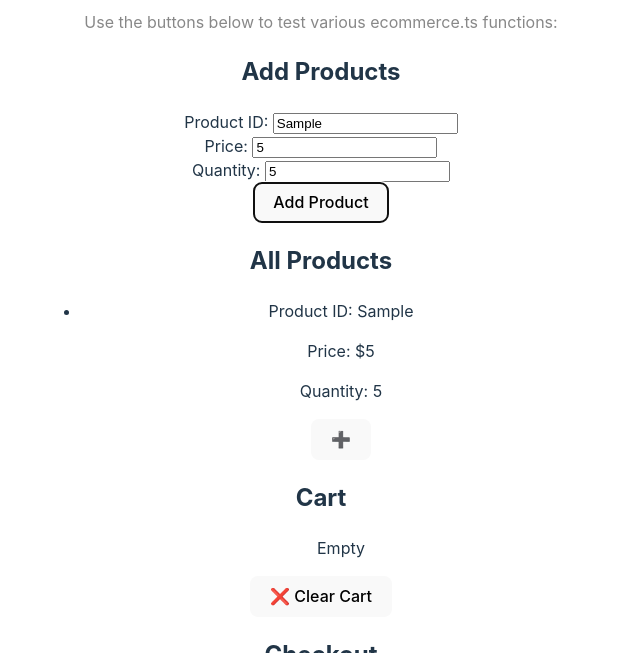
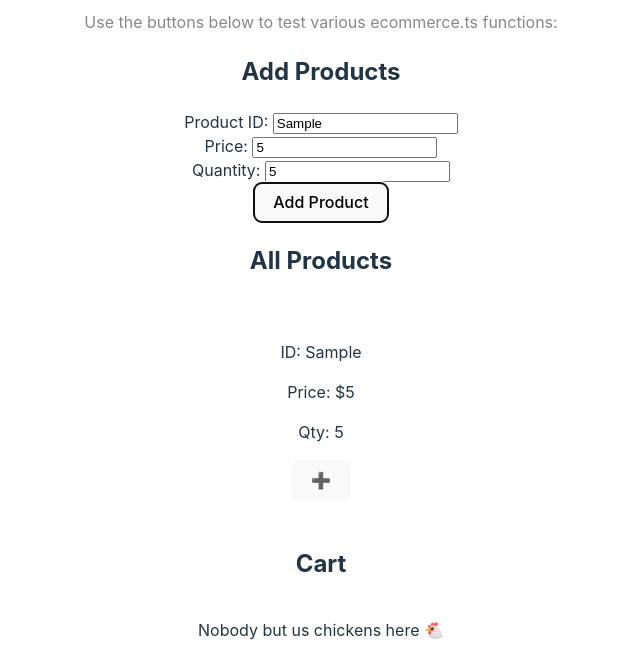
Before and after one commit to sana-gaikwad/ts-unit-tests-solutions, a website built with Vite: page index.html in a window 1280 px wide. Both pictures are taken after typing "Sample", "5", "5" into the empty fields and a click on the button "Add Product". Shown: the part 147-800 px from the top of the page, without its empty margins (319-959 px from the left). Built offline with nearby package versions, Linux system fonts and the light colour scheme.

Commit message:
style: prettify shop page

```diff
--- a/index.html
+++ b/index.html
@@ -37,14 +37,14 @@
       <div class="products-container">
         <h2>All Products</h2>
         <ul id="products">
-          <p>None found, please add one!</p>
+          <p>The usefulness of the cup is its emptiness 🥂</p>
         </ul>
       </div>
 
       <div class="cart-container">
         <h2>Cart</h2>
         <ul id="cart">
-          <p>Empty</p>
+          <p>Nobody but us chickens here 🐔</p>
         </ul>
         <button id="clear-cart">❌ Clear Cart</button>
 
@@ -52,8 +52,8 @@
           <h2>Checkout</h2>
           <label for="code">Discount Code: </label>
           <input type="text" name="code" id="code" />
-          <button id="checkout">🛒 Checkout</button>
         </div>
+        <button id="checkout">🛒 Checkout</button>
       </div>
     </div>
     <script type="module" src="/src/main.ts"></script>
--- a/src/main.ts
+++ b/src/main.ts
@@ -16,9 +16,9 @@ function renderProducts() {
   Object.values(stock).forEach(p => {
     content += `
       <li value="${p.id}">
-        <p>Product ID: ${p.id}</p>
+        <p>ID: ${p.id}</p>
         <p>Price: $${p.price}</p>
-        <p>Quantity: ${p.stock}</p>
+        <p>Qty: ${p.stock}</p>
         <button class="add-to-cart">➕</button>
       </li>
     `
@@ -46,7 +46,7 @@ function renderCart() {
     const price = stock[id].price * qty;
     content += `
       <li value="${id}">
-        <p>Product ID: ${id}</p>
+        <p>ID: ${id}</p>
         <p>Qty: ${qty}</p>
         <p>Cost: $${price.toFixed(2)}</p>
         <button class="remove-from-cart">➖</button>
--- a/src/style.css
+++ b/src/style.css
@@ -94,3 +94,23 @@ button:focus-visible {
     background-color: #f9f9f9;
   }
 }
+
+/* Additional Styling */
+ul {
+  padding: 0;
+  display: flex;
+  justify-content: center;
+}
+
+li {
+  list-style: none;
+  border: 1px solid #fff;
+  border-radius: 1rem;
+  padding: 1rem 3rem 1rem 3rem;
+  margin: 0.5rem;
+}
+
+.checkout-container {
+  margin-bottom: 1rem;
+}
+}
```
